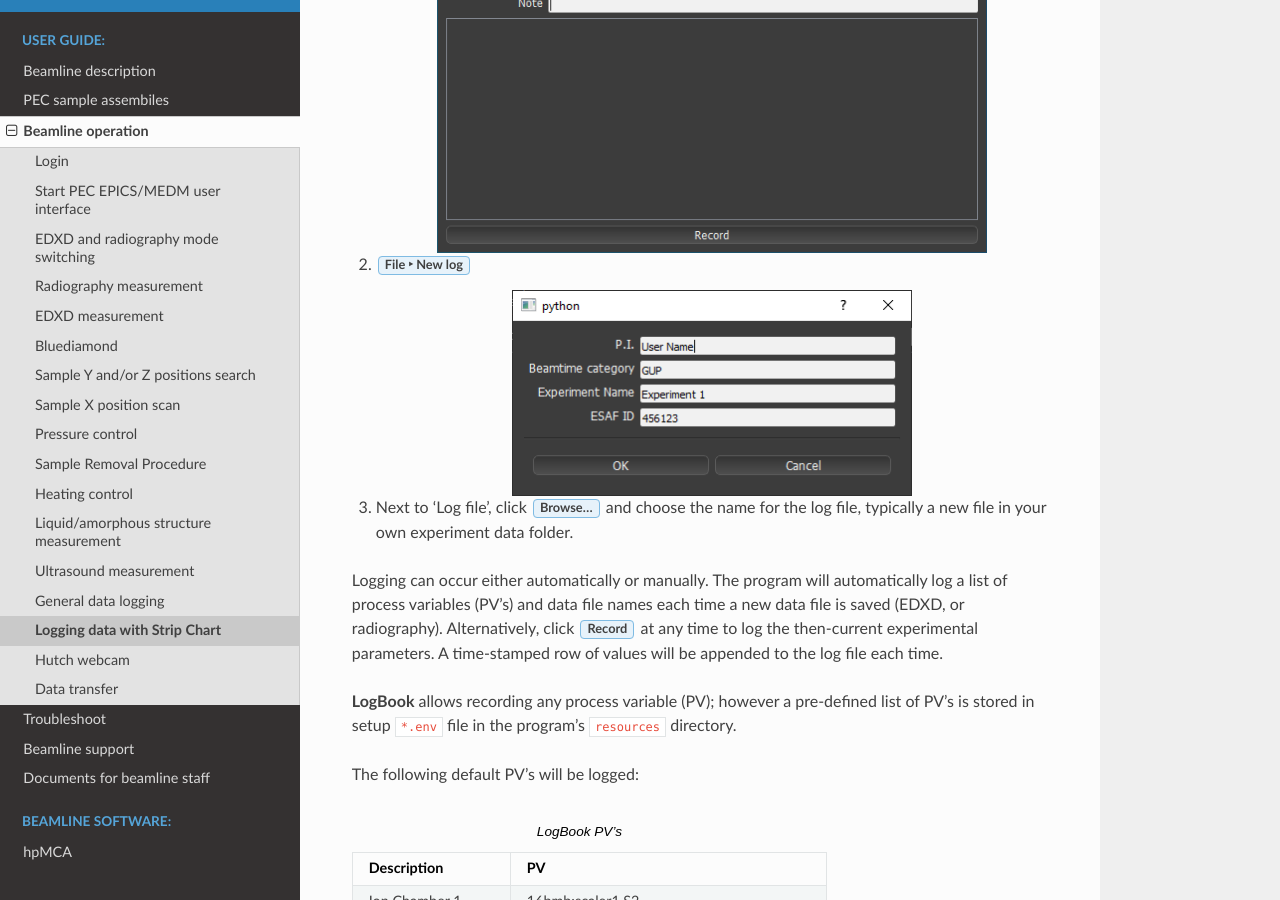
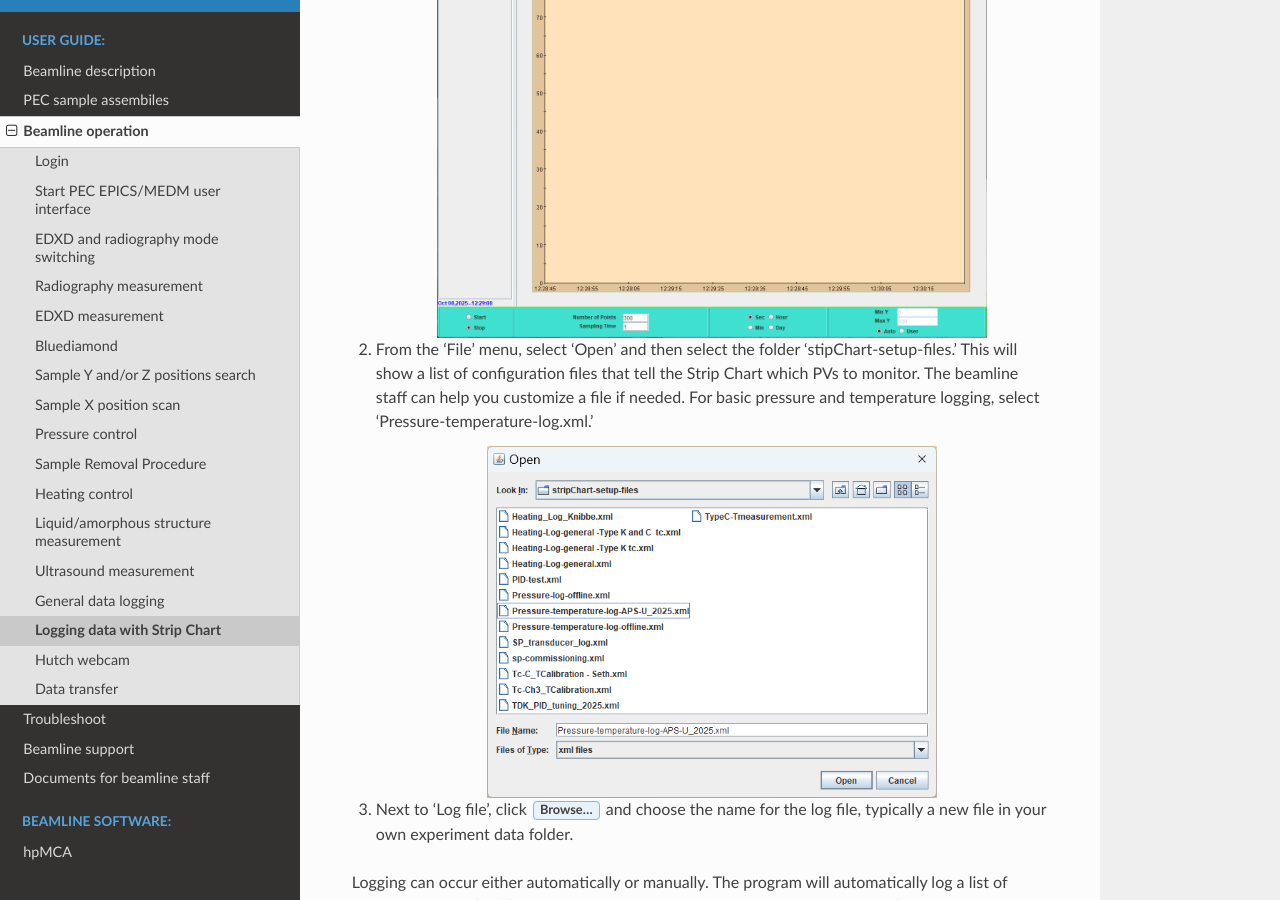
Before and after one commit to taeastmo/16BMB_manual, a Sphinx documentation site: the page built from docs/source/operations/item_015_strip_chart.rst, in a window 1280 px wide and 900 px high, scrolled down 410 px. Built offline with Sphinx 7.4.7 and the Read the Docs theme 3.1.0, drawn with Linux system fonts in a browser that asks for light colours.

Commit message:
Update item_015_strip_chart.rst

```diff
--- a/docs/source/operations/item_015_strip_chart.rst
+++ b/docs/source/operations/item_015_strip_chart.rst
@@ -6,16 +6,16 @@ The strip chart software can be used to continuously monitor various PVs (e.g.,
 
 1. Open 'Strip Chart' from desktop shortcut.
 
-   .. figure:: /images/logbook/start_screen.png
-      :alt: log_book_start_screen
+   .. figure:: /images/strip_chart/strip_chart_initialized.png
+      :alt: strip_chart_initialized
       :width: 550px
       :align: center
 
-2. \ :menuselection:`File --> New log`
+2. From the 'File' menu, select 'Open' and then select the folder 'stipChart-setup-files.' This will show a list of configuration files that tell the Strip Chart which PVs to monitor. The beamline staff can help you customize a file if needed. For basic pressure and temperature logging, select 'Pressure-temperature-log.xml.'
 
-   .. figure:: /images/logbook/new.png
-      :alt: log_book_new
-      :width: 400px
+   .. figure:: /images/strip_chart/strip_chart_setup_files.png
+      :alt: strip_chart_setup_files
+      :width: 450px
       :align: center
 
 3. Next to 'Log file', click :guilabel:`Browse...` and choose the name for the log file,
```
